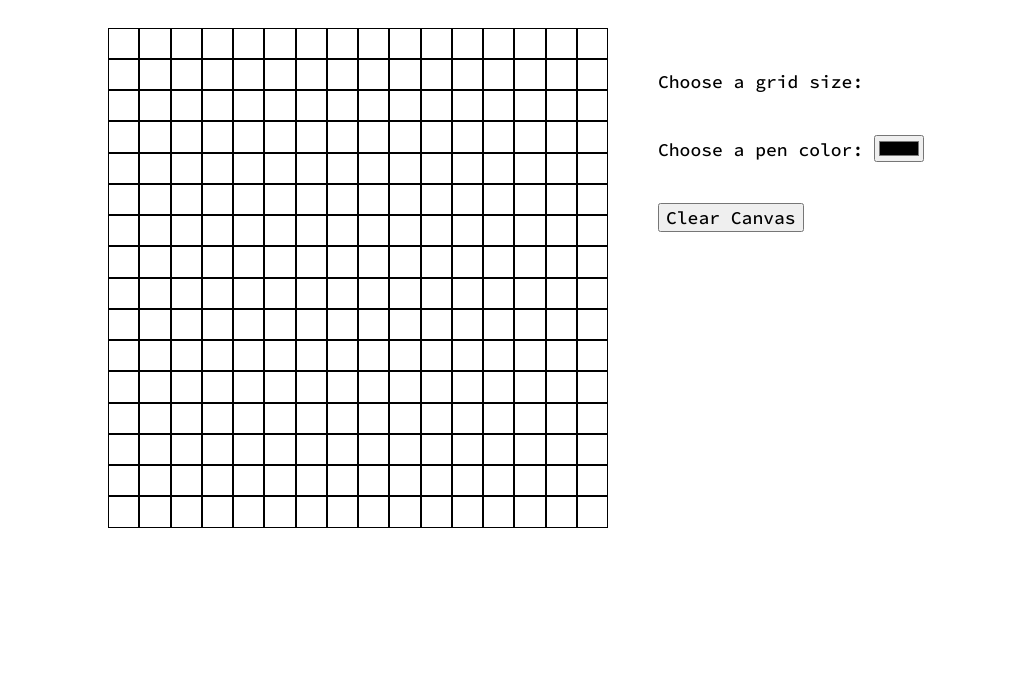
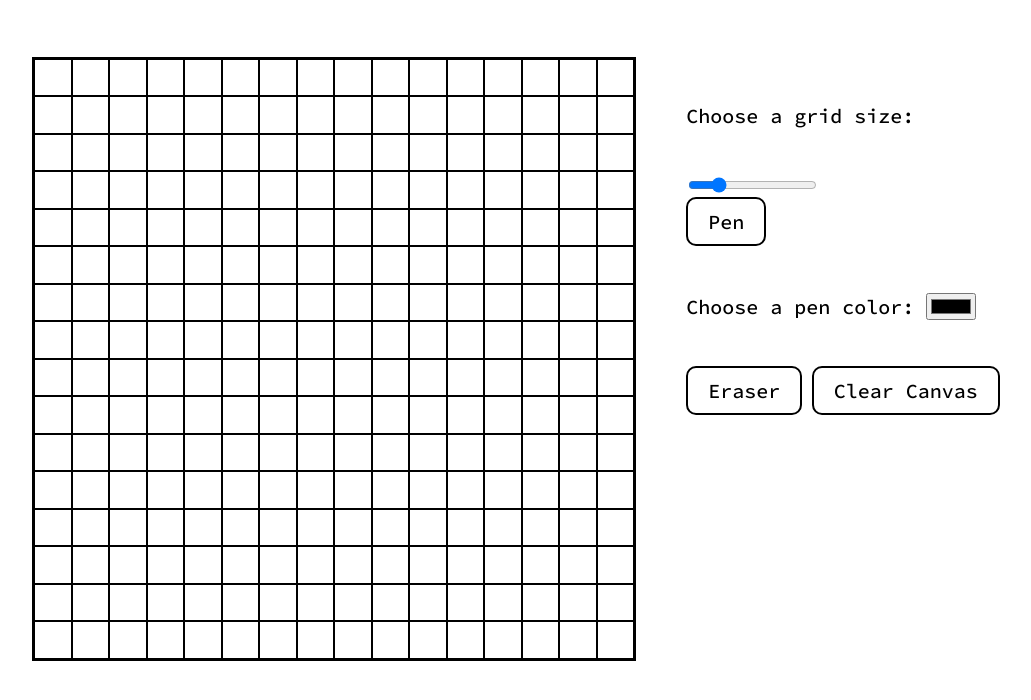
Before and after one commit to alina-miao/etch-a-sketch, a plain HTML site: page index.html in a window 1280 px wide. Both pictures are taken after a click on the button "Clear Canvas". Shown: the part 92-792 px from the top of the page, without its empty margins (124-1155 px from the left). Drawn offline with Linux system fonts and the light colour scheme.

Commit message:
updated CSS, pen and eraser functions, added a grid size input slider and function

```diff
--- a/index.html
+++ b/index.html
@@ -16,9 +16,14 @@
 		<main>
 			<div id="grid-container"></div>
 			<div id="settings">
-				<h6>Choose a grid size:</h6>
-				<h6>Choose a pen color: <input type="color" value="#000000" id="pen-color"></h6>
-				<button id="clear-button">Clear Canvas</button>
+				<h6>Choose a grid size: </h6>
+				<input id="size-selector" type="range" value="16" min="4" max="64">
+				<div>
+					<button id="pen-button" class="settings-button">Pen</button>
+					<h6>Choose a pen color: <input type="color" value="#000000" id="pen-color"></h6>
+				</div>
+				<button id="eraser-button" class="settings-button">Eraser</button>
+				<button id="clear-button" class="settings-button">Clear Canvas</button>
 			</div>
 		</main>
 		<script src="script.js"></script>
--- a/script.js
+++ b/script.js
@@ -1,21 +1,30 @@
-const gridContainer = document.querySelector("#grid-container");
+const gridContainer = document.getElementById("grid-container");
+const sizeSelector = document.getElementById("size-selector");
+const gridItems = document.getElementsByClassName("grid-item");
+const penColor = document.getElementById("pen-color");
+
 createCanvas();
-etch();
 
-//creates a 16x16 grid
+//creates a grid for the canvas, default size 16x16
 function createCanvas() {
-	for (let i = 0; i < 256; i++) {
+	gridContainer.style.gridTemplateColumns = `repeat(${sizeSelector.value}, 1fr)`;
+	gridContainer.style.gridTemplateRows = `repeat(${sizeSelector.value}, 1fr)`;
+	for (let i = 0; i < sizeSelector.value * sizeSelector.value; i++) {
 		const gridItem = document.createElement("div");
 		gridItem.classList.add("grid-item")
 		gridContainer.appendChild(gridItem);
 	};
 };
 
-//adds event listeners on all grid items to change color
+//size selector
+sizeSelector.addEventListener("change", function() {
+	gridContainer.innerHTML = "";
+	createCanvas();
+	etch();
+})
+
+//pen color and drawing
 function etch() {
-	const gridItems = document.getElementsByClassName("grid-item");
-	const penColor = document.getElementById("pen-color");
-
 	for (let i = 0; i < gridItems.length; i++) {
 	gridItems[i].addEventListener("mousemove", function(event) {
 		event.target.style.backgroundColor = penColor.value;
@@ -23,16 +32,41 @@ function etch() {
 	};
 };
 
+const penButton = document.getElementById("pen-button");
+penButton.addEventListener("click", function(event) {
+	event.target.style.cssText = `background-color: #000000; color: #ffffff;`;
+	eraserButton.style.cssText = `background-color: #ffffff; color: #000000;`;
+	etch();
+})
+
+//eraser function
+
+function erase() {
+	for (let i = 0; i < gridItems.length; i++) {
+		gridItems[i].addEventListener("mousemove", function(event) {
+			event.target.style.backgroundColor = "#ffffff";
+		});
+	};
+};
+
+const eraserButton = document.getElementById("eraser-button");
+eraserButton.addEventListener("click", function(event) {
+	event.target.style.cssText = `background-color: #000000; color: #ffffff;`;
+	penButton.style.cssText = `background-color: #ffffff; color: #000000;`;
+	erase();
+});
+
 //clears the Canvas
 const clearButton = document.getElementById("clear-button");
 clearButton.addEventListener("click", function() {
+	penButton.style.cssText = `background-color: #ffffff; color: #000000;`;
+	eraserButton.style.cssText = `background-color: #ffffff; color: #000000;`;
 	gridContainer.innerHTML = "";
 	createCanvas();
-	etch();
 });
 
 
 /*
-Still need to set up grid customization and better hover/drawing and CSS styling
+Still need to set up better hover/drawing and eraser and css
 https://levelup.gitconnected.com/build-an-etch-a-sketch-knock-off-with-plain-js-css-and-html-9ab9e104b43f
 */
--- a/style.css
+++ b/style.css
@@ -6,23 +6,21 @@ h1 {
 	text-align: center;
 	font-size: 46px;
 	font-weight: 700;
+	margin-bottom: 60px;
 }
 
 main {
 	display: flex;
 	justify-content: center;
-	min-width: 840px;
+	min-width: 940px;
 }
 
 #grid-container {
 	display: grid;
-	width: 500px;
-	min-width: 500px;
-	height: 500px;
-	grid-template-columns: 1fr 1fr 1fr 1fr 1fr 1fr 1fr 1fr
-	1fr 1fr 1fr 1fr 1fr 1fr 1fr 1fr;
-	grid-template-rows: 1fr 1fr 1fr 1fr 1fr 1fr 1fr 1fr
-	1fr 1fr 1fr 1fr 1fr 1fr 1fr 1fr;
+	width: 600px;
+	min-width: 600px;
+	height: 600px;
+	border: 2px solid #000000;
 }
 
 .grid-item {
@@ -34,12 +32,22 @@ main {
 }
 
 h6 {
-	font-size: 18px;
+	font-size: 20px;
 	font-weight: 500;
 }
 
-#clear-button {
+.settings-button {
 	font-family: "Source Code Pro", monospace;
-	font-size: 18px;
+	font-size: 20px;
 	font-weight: 500;
+	border: 2px solid #000000;
+	background-color: #ffffff;
+	padding: 10px 20px;
+	border-radius: 10px;
 }
+
+.settings-button:hover {
+	background-color: #000000;
+	color: #ffffff;
+	cursor: pointer;
+}
```
